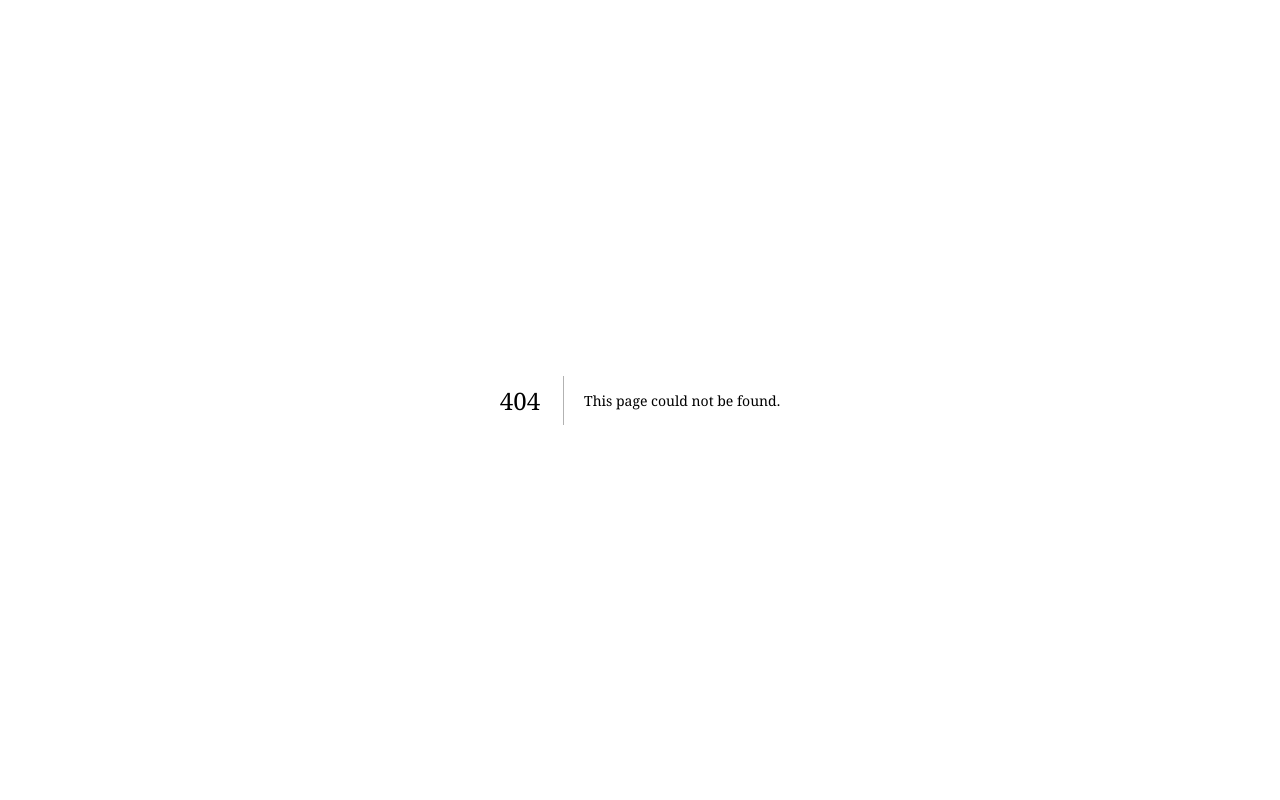
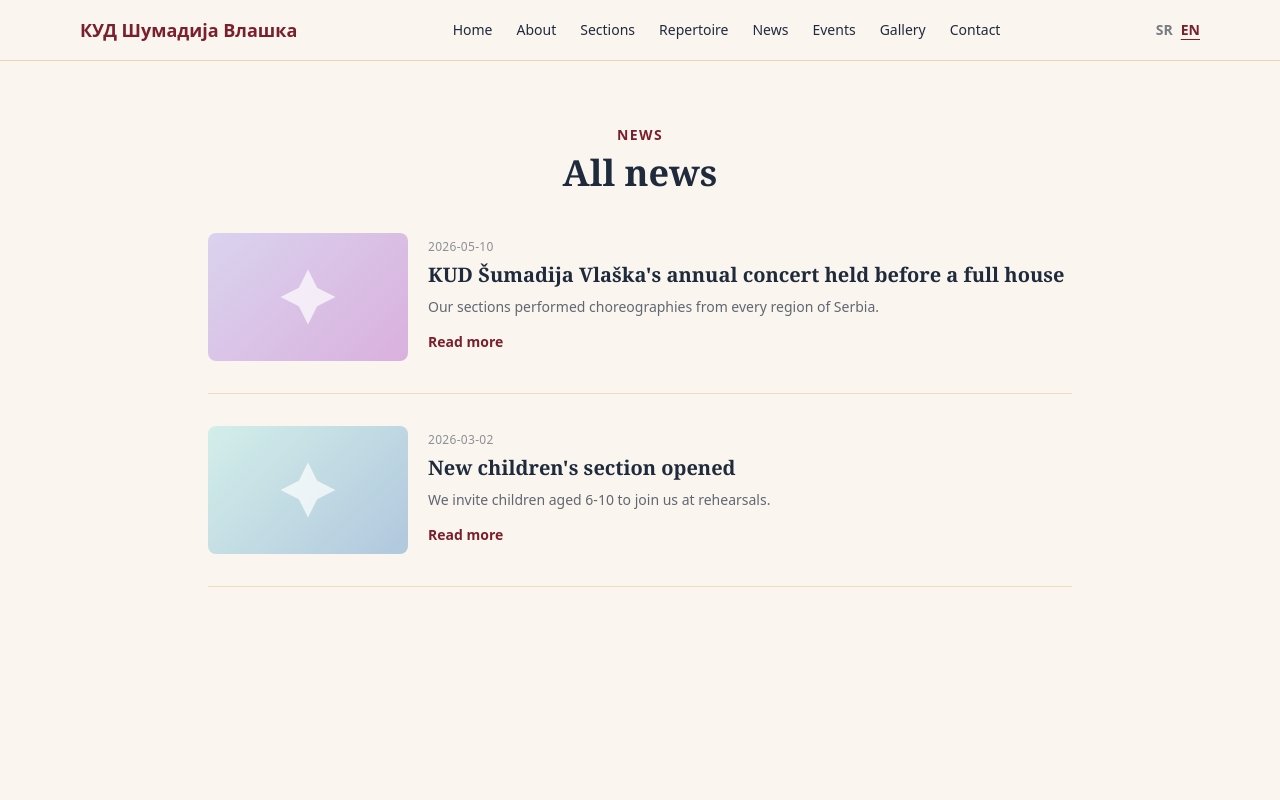
Before and after one commit to vuk00733/kud-sumadija-vlaska, a Next.js app: page /en/vesti in a window 1280 px wide. Before the commit this address had no page. Shown: the top 800 px of the page. Built offline with nearby package versions, Linux system fonts and the light colour scheme.

Commit message:
feat: add news list and detail pages with static params for all slugs

```diff
--- /dev/null
+++ b/src/app/[locale]/vesti/[slug]/page.tsx
@@ -0,0 +1,48 @@
+import { setRequestLocale } from "next-intl/server";
+import { notFound } from "next/navigation";
+import { Link } from "@/i18n/navigation";
+import { routing, type AppLocale } from "@/i18n/routing";
+import { newsItems } from "@/content/news";
+import type { Metadata } from "next";
+
+export function generateStaticParams() {
+  return routing.locales.flatMap((locale) =>
+    newsItems.map((item) => ({ locale, slug: item.slug }))
+  );
+}
+
+export async function generateMetadata({
+  params,
+}: {
+  params: Promise<{ locale: AppLocale; slug: string }>;
+}): Promise<Metadata> {
+  const { locale, slug } = await params;
+  const item = newsItems.find((n) => n.slug === slug);
+  if (!item) return {};
+  return {
+    title: `${item.title[locale]} | КУД Шумадија Влашка`,
+    description: item.excerpt[locale],
+  };
+}
+
+export default async function NewsDetailPage({
+  params,
+}: {
+  params: Promise<{ locale: AppLocale; slug: string }>;
+}) {
+  const { locale, slug } = await params;
+  setRequestLocale(locale);
+  const item = newsItems.find((n) => n.slug === slug);
+  if (!item) notFound();
+
+  return (
+    <article className="mx-auto max-w-3xl px-4 py-16">
+      <time className="text-xs uppercase tracking-wide text-[var(--color-navy)]/50">{item.date}</time>
+      <h1 className="text-3xl font-bold mt-2 mb-6">{item.title[locale]}</h1>
+      <p className="text-[var(--color-navy)]/90 leading-relaxed whitespace-pre-line">{item.body[locale]}</p>
+      <Link href="/vesti" className="inline-block mt-8 text-[var(--color-bordo)] font-semibold hover:underline">
+        {locale === "sr" ? "← Назад на вести" : "← Back to news"}
+      </Link>
+    </article>
+  );
+}
--- /dev/null
+++ b/src/app/[locale]/vesti/page.tsx
@@ -0,0 +1,51 @@
+import { setRequestLocale } from "next-intl/server";
+import { SectionHeading } from "@/components/SectionHeading";
+import { PlaceholderArt } from "@/components/PlaceholderArt";
+import { Link } from "@/i18n/navigation";
+import { newsItems } from "@/content/news";
+import type { AppLocale } from "@/i18n/routing";
+import type { Metadata } from "next";
+
+export async function generateMetadata({
+  params,
+}: {
+  params: Promise<{ locale: AppLocale }>;
+}): Promise<Metadata> {
+  const { locale } = await params;
+  return {
+    title: locale === "sr" ? "Вести | КУД Шумадија Влашка" : "News | KUD Šumadija Vlaška",
+  };
+}
+
+export default async function NewsListPage({
+  params,
+}: {
+  params: Promise<{ locale: AppLocale }>;
+}) {
+  const { locale } = await params;
+  setRequestLocale(locale);
+  const isSr = locale === "sr";
+
+  const sorted = [...newsItems].sort((a, b) => (a.date < b.date ? 1 : -1));
+
+  return (
+    <div className="mx-auto max-w-4xl px-4 py-16">
+      <SectionHeading eyebrow={isSr ? "Вести" : "News"} title={isSr ? "Све вести" : "All news"} />
+      <div className="space-y-8">
+        {sorted.map((item) => (
+          <article key={item.slug} className="grid grid-cols-1 md:grid-cols-[200px_1fr] gap-5 border-b border-[var(--color-gold)]/30 pb-8">
+            <PlaceholderArt seed={item.slug} label={item.title[locale]} className="h-32 w-full rounded-lg" />
+            <div>
+              <time className="text-xs uppercase tracking-wide text-[var(--color-navy)]/50">{item.date}</time>
+              <h3 className="font-bold text-xl mt-1 mb-2">{item.title[locale]}</h3>
+              <p className="text-sm text-[var(--color-navy)]/70 mb-3">{item.excerpt[locale]}</p>
+              <Link href={`/vesti/${item.slug}`} className="text-[var(--color-bordo)] font-semibold text-sm hover:underline">
+                {isSr ? "Прочитај више" : "Read more"}
+              </Link>
+            </div>
+          </article>
+        ))}
+      </div>
+    </div>
+  );
+}
```
